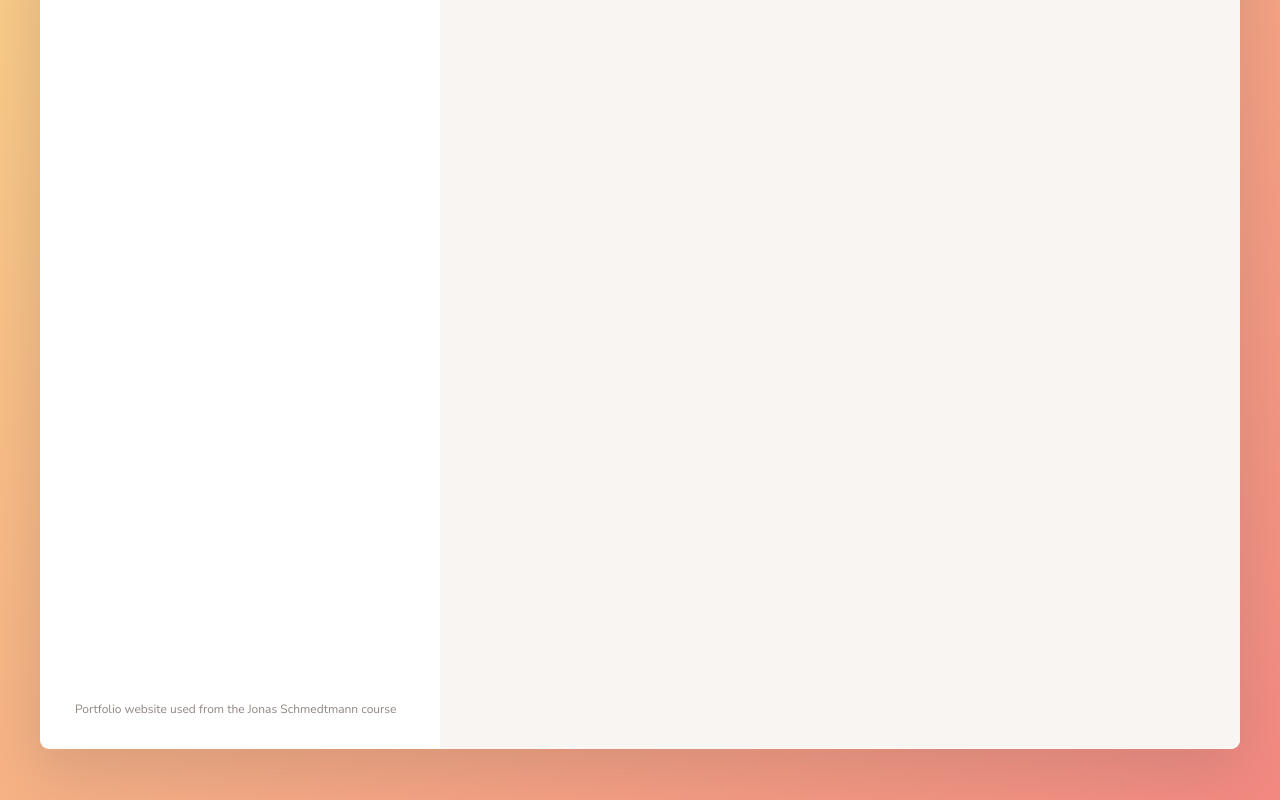
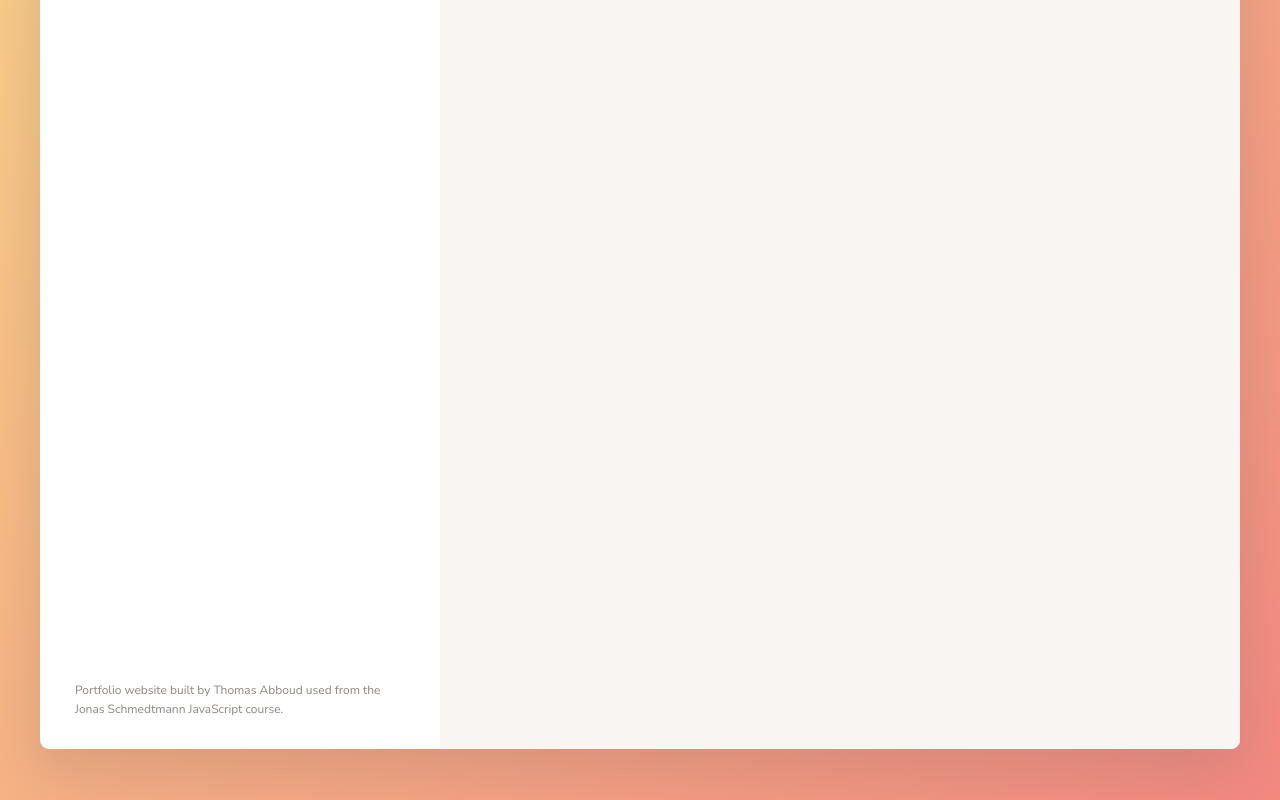
Before and after one commit to setTimith/Forkify-Website, a website built with Parcel: page index.html in a window 1280 px wide. Shown: the part 472-1272 px from the top of the page. Built offline with nearby package versions, Linux system fonts and the light colour scheme.

Commit message:
Update index.html

```diff
--- a/index.html
+++ b/index.html
@@ -122,7 +122,7 @@
         </div>
 
         <p class="copyright">
-         Portfolio website used from the Jonas Schmedtmann course
+         Portfolio website built by Thomas Abboud used from the Jonas Schmedtmann JavaScript course.
 
         </p>
       </div>
```
